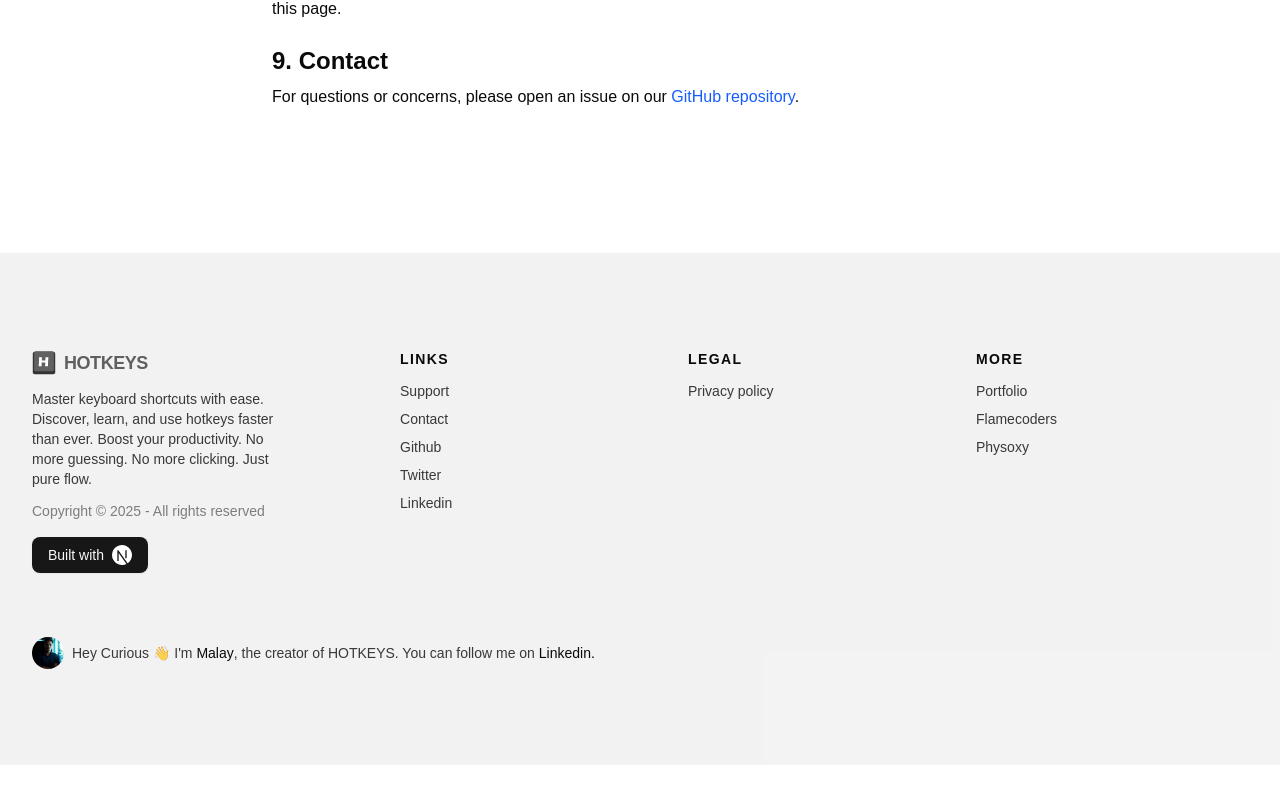
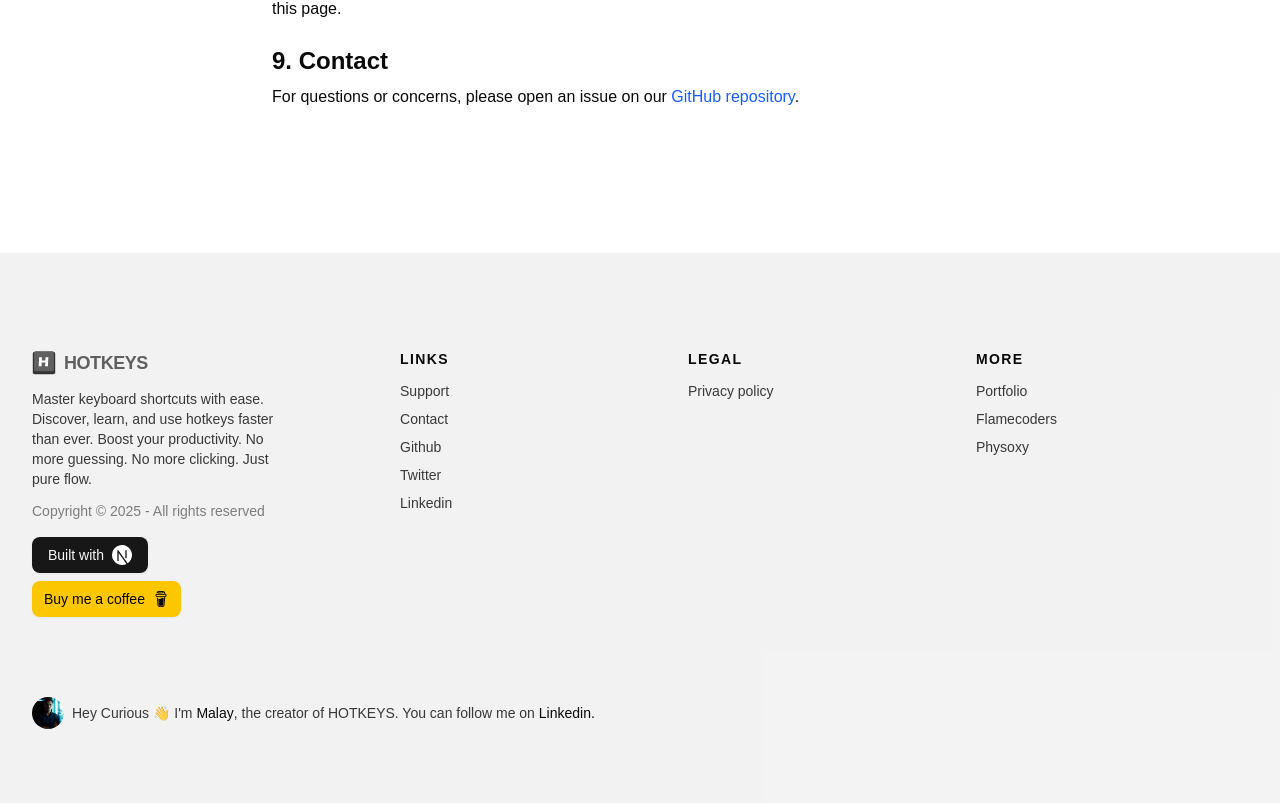
Before and after one commit to malay77patra/hotkeys, a Next.js app: page /privacy-policy in a window 1280 px wide. Shown: the part 1127-1930 px from the top of the page. Before the commit the page ends 1892 px from the top, so only its background shows below. Built offline with nearby package versions, Linux system fonts and the light colour scheme; a web font is replaced by a local one.

Commit message:
add: buy me a coffe button

```diff
--- a/src/app/page.js
+++ b/src/app/page.js
@@ -10,6 +10,8 @@
   AccordionItem,
   AccordionTrigger,
 } from "@/components/ui/accordion"
+import { SiBuymeacoffee } from "react-icons/si"
+import { Button } from '@/components/ui/button'
 
 export default function Page() {
   const softwares = getAllSoftwares()
@@ -78,9 +80,15 @@
             </AccordionItem>
 
             <AccordionItem value="item-2">
-              <AccordionTrigger className="text-lg lg:text-xl">Is it free to use?</AccordionTrigger>
+              <AccordionTrigger className="text-lg lg:text-xl">Is HOTKEYS free to use?</AccordionTrigger>
               <AccordionContent>
-                Yes, HOTKEYS is completely free and open source — no subscriptions, no ads, no sign-ups. If you love it and want to support development, you can buy me a coffee here &#x2192; <a href="https://buymeacoffee.com/malaypatra">buymeacoffee.com/malaypatra ☕</a>
+                <p className="mb-2">Yes, HOTKEYS is completely free and open source — no subscriptions, no ads, no sign-ups. If you love it and want to support development, you can buy me a coffee here -</p>
+                <Button className="bg-yellow-400 hover:bg-yellow-500" asChild>
+                  <a href="https://www.buymeacoffee.com/malaypatra" target="_blank" rel="noopener noreferrer" className="text-black!">
+                    Buy me a coffee{" "}
+                    <SiBuymeacoffee />
+                  </a>
+                </Button>
               </AccordionContent>
             </AccordionItem>
 
--- a/src/components/footer.jsx
+++ b/src/components/footer.jsx
@@ -2,6 +2,8 @@
 import Image from 'next/image'
 import { buttonVariants } from './ui/button'
 import Link from 'next/link'
+import { Button } from './ui/button'
+import { SiBuymeacoffee } from "react-icons/si"
 
 export default function Footer() {
     return (
@@ -27,9 +29,10 @@
                         <p className="mt-3 text-sm">
                             Master keyboard shortcuts with ease. Discover, learn, and use hotkeys faster than ever. Boost your productivity. No more guessing. No more clicking. Just pure flow.
                         </p>
-                        <p className="mt-3 text-sm text-foreground/50 mb-4">
+                        <p className="mt-3 text-sm text-foreground/50">
                             Copyright © 2025 - All rights reserved
                         </p>
+                        <div className="my-4 flex flex-col gap-2 items-start justify-start">
                             <Link className={buttonVariants()} href="https://nextjs.org/">
                                 <span>Built with</span>
                                 <Image
@@ -40,6 +43,13 @@
                                     src="/next.svg"
                                 />
                             </Link>
+                            <Button className="bg-yellow-400 hover:bg-yellow-500" asChild>
+                                <a href="https://www.buymeacoffee.com/malaypatra" target="_blank" rel="noopener noreferrer" className="text-black!">
+                                    Buy me a coffee{" "}
+                                    <SiBuymeacoffee />
+                                </a>
+                            </Button>
+                        </div>
                     </div>
 
                     <div className="flex-grow flex justify-center -mb-10 md:mt-0 mt-10 text-center md:pl-24">
```
Lines whose indentation alone changed are shown as unchanged.
